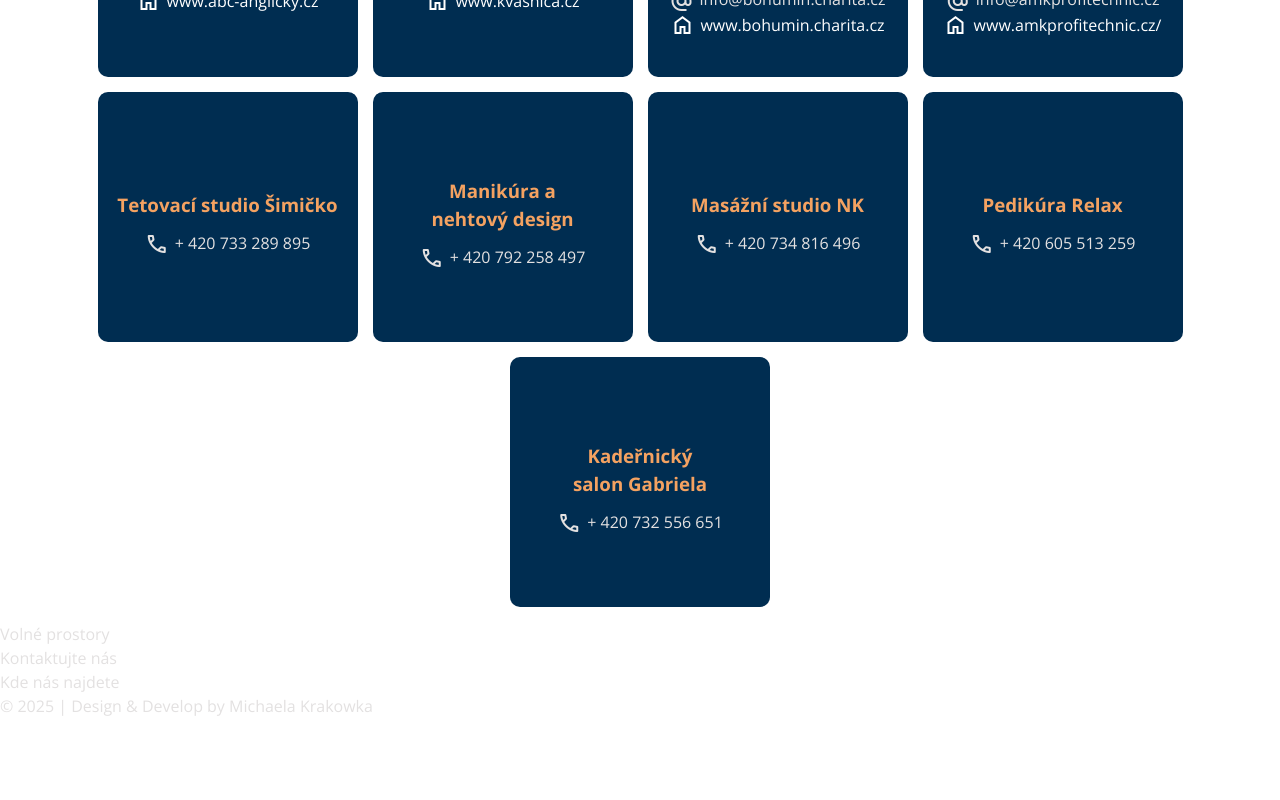
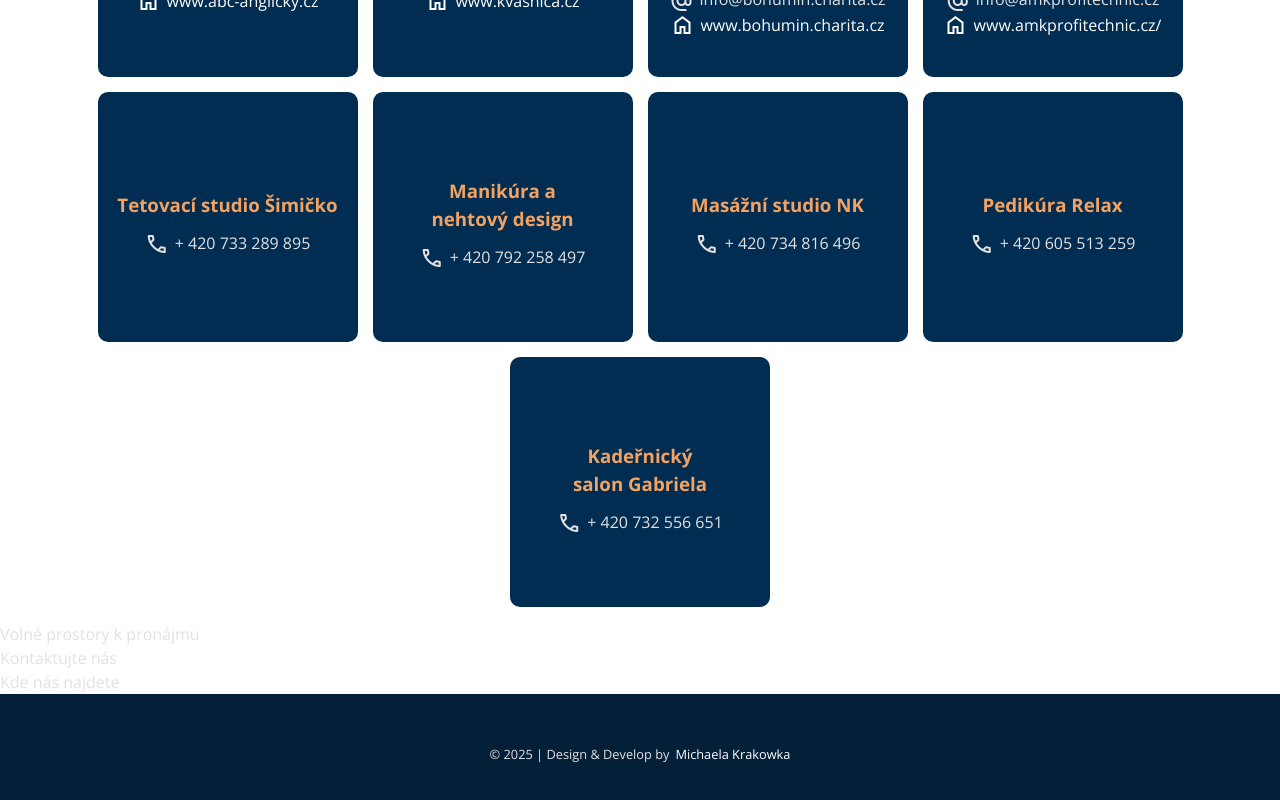
Before and after one commit to MichaelaKrakowka/komercni-centrum, a React (Create React App) app: page / in a window 1280 px wide. Shown: the part 1431-2231 px from the top of the page. Before the commit the page ends 2149 px from the top, so only its background shows below. Built offline with nearby package versions, Linux system fonts and the light colour scheme.

Commit message:
footer done

```diff
--- a/src/App.js
+++ b/src/App.js
@@ -1,14 +1,22 @@
 import React from "react";
 import { Header } from "./components/Header";
-import { MainSection } from "./components/MainSection";
-// import { Footer } from "./components/Footer";
+import { About } from "./components/About";
+import { Services } from "./components/Services";
+import { ForLease } from "./components/ForLease";
+import { Form } from "./components/Form";
+import { Map } from "./components/Map";
+import { Footer } from "./components/Footer";
 
 export const App = () => {
   return (
     <div className="container">
       <Header />
-      <MainSection />
-      {/* <Footer /> */}
+      <About />
+      <Services />
+      <ForLease />
+      <Form />
+      <Map />
+      <Footer />
     </div>
   );
 };
--- a/src/components/Footer.css
+++ b/src/components/Footer.css
@@ -0,0 +1,15 @@
+.footer_paragraph {
+  font-size: 0.8rem;
+  height: 120px;
+  display: flex;
+  align-items: center;
+  justify-content: center;
+  background-color: #042038;
+  gap: 6px;
+}
+
+.footer_linkedIn {
+  text-decoration: none;
+  color: white;
+  cursor: pointer;
+}
--- a/src/components/Footer.js
+++ b/src/components/Footer.js
@@ -4,8 +4,14 @@ export const Footer = () => {
   return (
     <footer className="footer container">
       <p className="footer_paragraph">
-        {" "}
-        © 2025 | Design & Develop by Michaela Krakowka{" "}
+        © 2025 | Design & Develop by
+        <a
+          className="footer_linkedIn"
+          href="https://www.linkedin.com/in/michaela-krakowka-8abbb2b1"
+          target="_blank"
+          rel="noopener noreferrer">
+          Michaela Krakowka
+        </a>
       </p>
     </footer>
   );
--- a/src/components/ForLease.js
+++ b/src/components/ForLease.js
@@ -1,5 +1,5 @@
 import "./ForLease.css";
 
 export const ForLease = () => {
-  return <section>Volné prostory</section>;
+  return <section>Volné prostory k pronájmu</section>;
 };
--- a/src/components/MainSection.js
+++ /dev/null
@@ -1,22 +0,0 @@
-import "./MainSection.css";
-import { About } from "./About";
-import { Services } from "./Services";
-import { ForLease } from "./ForLease";
-import { Form } from "./Form";
-import { Map } from "./Map";
-import { Footer } from "./Footer";
-
-export const MainSection = () => {
-  return (
-    <>
-      <main>
-        <About />
-        <Services />
-        <ForLease />
-        <Form />
-        <Map />
-        <Footer />
-      </main>
-    </>
-  );
-};
```
Also changed, not shown: src/components/MainSection.css (deleted).
